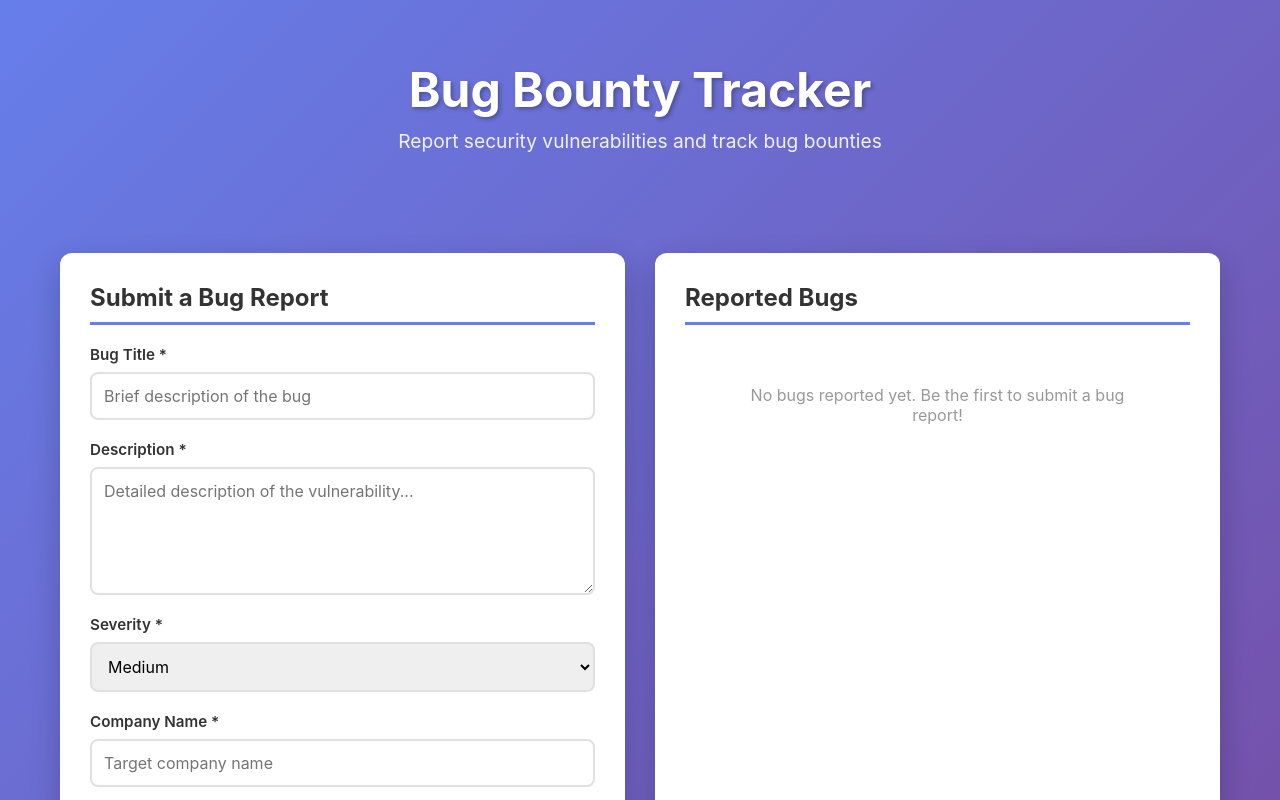
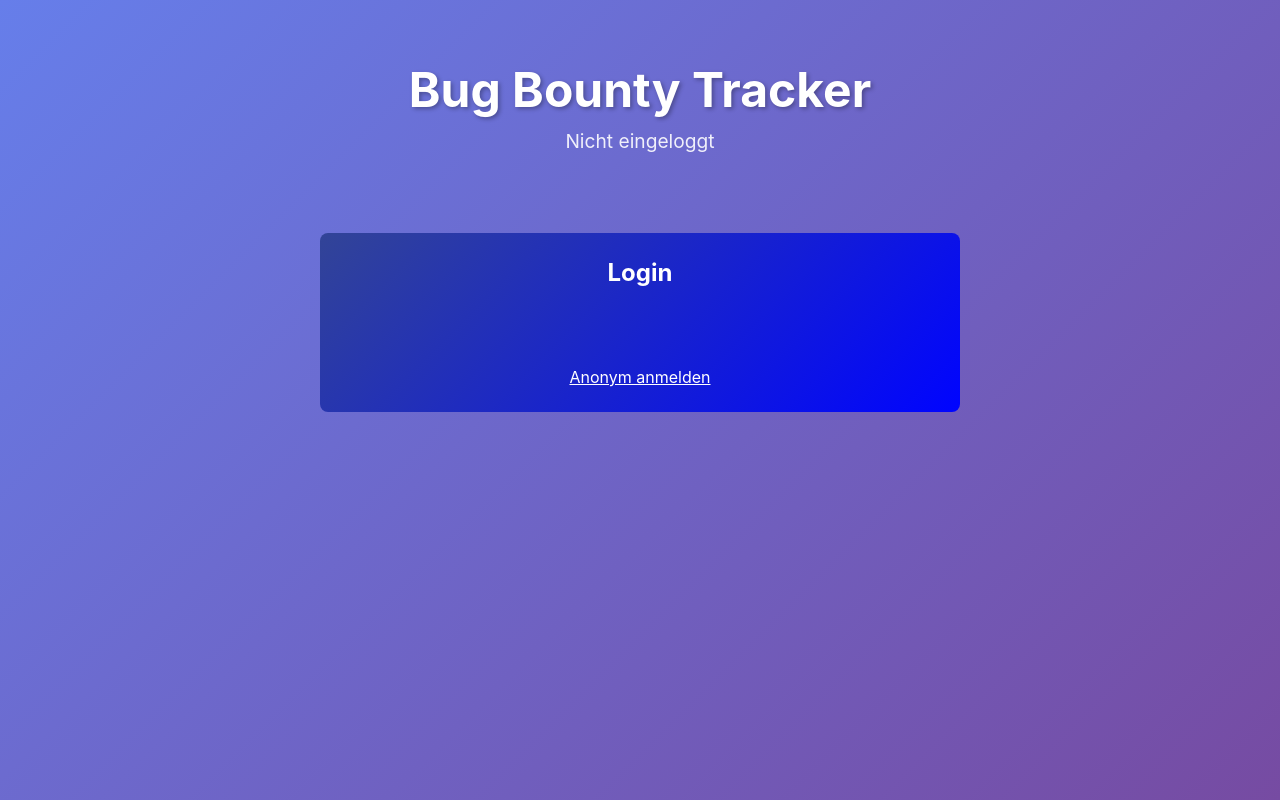
Before and after one commit to WomboCombo53/dhbw-bugbounty, a React (Vite) app in the folder frontend/: page / in a window 1280 px wide. Shown: the top 800 px of the page. Built offline with nearby package versions, Linux system fonts and the light colour scheme.

Commit message:
add google auth frontend

```diff
--- a/frontend/index.html
+++ b/frontend/index.html
@@ -3,6 +3,7 @@
   <head>
     <meta charset="UTF-8" />
     <meta name="viewport" content="width=device-width, initial-scale=1.0" />
+    <script src="https://accounts.google.com/gsi/client" async defer></script>
     <title>Bug Bounty Tracker</title>
   </head>
   <body>
--- a/frontend/src/App.jsx
+++ b/frontend/src/App.jsx
@@ -1,10 +1,12 @@
 import React, { useState } from 'react'
 import BugSubmissionForm from './components/BugSubmissionForm'
 import BugList from './components/BugList'
+import Login from './components/Login'
 import './App.css'
 
 function App() {
   const [bugs, setBugs] = useState([])
+  const [user, setUser] = useState(null);
 
   const handleBugSubmit = (bug) => {
     const newBug = {
@@ -16,13 +18,41 @@ function App() {
     setBugs([newBug, ...bugs])
   }
 
+  function handleLogin(googleUser) {
+    setUser(googleUser);
+  }
+
+  function handleLogout() {
+    setUser(null);
+    google.accounts.id.disableAutoSelect();
+  }
+
   return (
     <div className="App">
       <header className="App-header">
         <h1>Bug Bounty Tracker</h1>
-        <p>Report security vulnerabilities and track bug bounties</p>
+          {user ? (
+            <>
+              <p>
+                Angemeldet als: <strong>{user.name}</strong>
+              </p>
+              <img
+                src={user.picture}
+                referrerPolicy="no-referrer"
+                alt="Profil"
+                style={{ width: "50px", borderRadius: "50%" }}
+              />
+              <button onClick={handleLogout}>Logout</button>
+            </>
+          ) : (
+            <p>Nicht eingeloggt</p>
+          )}
       </header>
 
+        {!user ? (
+            <Login onLogin={handleLogin} />
+        ) : (
+          <>
             <main className="App-main">
               <section className="submission-section">
                 <h2>Submit a Bug Report</h2>
@@ -34,8 +64,11 @@ function App() {
                 <BugList bugs={bugs} />
               </section>
             </main>
+          </>
+        )}
+
     </div>
-  )
+  );
 }
 
 export default App
--- /dev/null
+++ b/frontend/src/components/Login.css
@@ -0,0 +1,17 @@
+.login-container{
+  margin: auto;
+  padding: 25px;
+  width: 50vw;
+  align-items: center;
+  display: flex;
+  flex-direction: column;
+  gap: 20px;
+  background: linear-gradient(135deg, #324497 0%, #0004ff 100%);
+  color: white;
+  border: none;
+  border-radius: 8px;
+}
+
+a{
+  color: white;
+}
--- /dev/null
+++ b/frontend/src/components/Login.jsx
@@ -0,0 +1,48 @@
+import React, { useEffect, useState } from "react";
+import './Login.css'
+
+export default function Login({ onLogin }) {
+  const [user, setUser] = useState(null);
+
+  useEffect(() => {
+    if (!window.google) return;
+
+    google.accounts.id.initialize({
+      client_id: "533923725466-j9bdmlol98gt7abptshpnpggdd7i5iuk.apps.googleusercontent.com",
+      callback: handleCredentialResponse,
+    });
+
+    google.accounts.id.renderButton(
+      document.getElementById("googleSignInDiv"),
+      {
+        theme: "outline",
+        size: "large",
+        width: "250"
+      }
+    );
+
+  }, []);
+
+  function decodeJwt(token) {
+    const base64 = token.split(".")[1];
+    return JSON.parse(atob(base64));
+  }
+
+  function handleCredentialResponse(response) {
+    const data = decodeJwt(response.credential);
+    setUser(data);
+
+    if (typeof onLogin === "function") {
+      onLogin(data);
+    }
+  }
+
+  return (
+    <div className="login-container">
+        <h2>Login</h2>
+        <br></br>
+        <div id="googleSignInDiv"></div>
+        <a href="anon">Anonym anmelden</a>
+    </div>
+  );
+}
```
Lines whose indentation alone changed are shown as unchanged.
